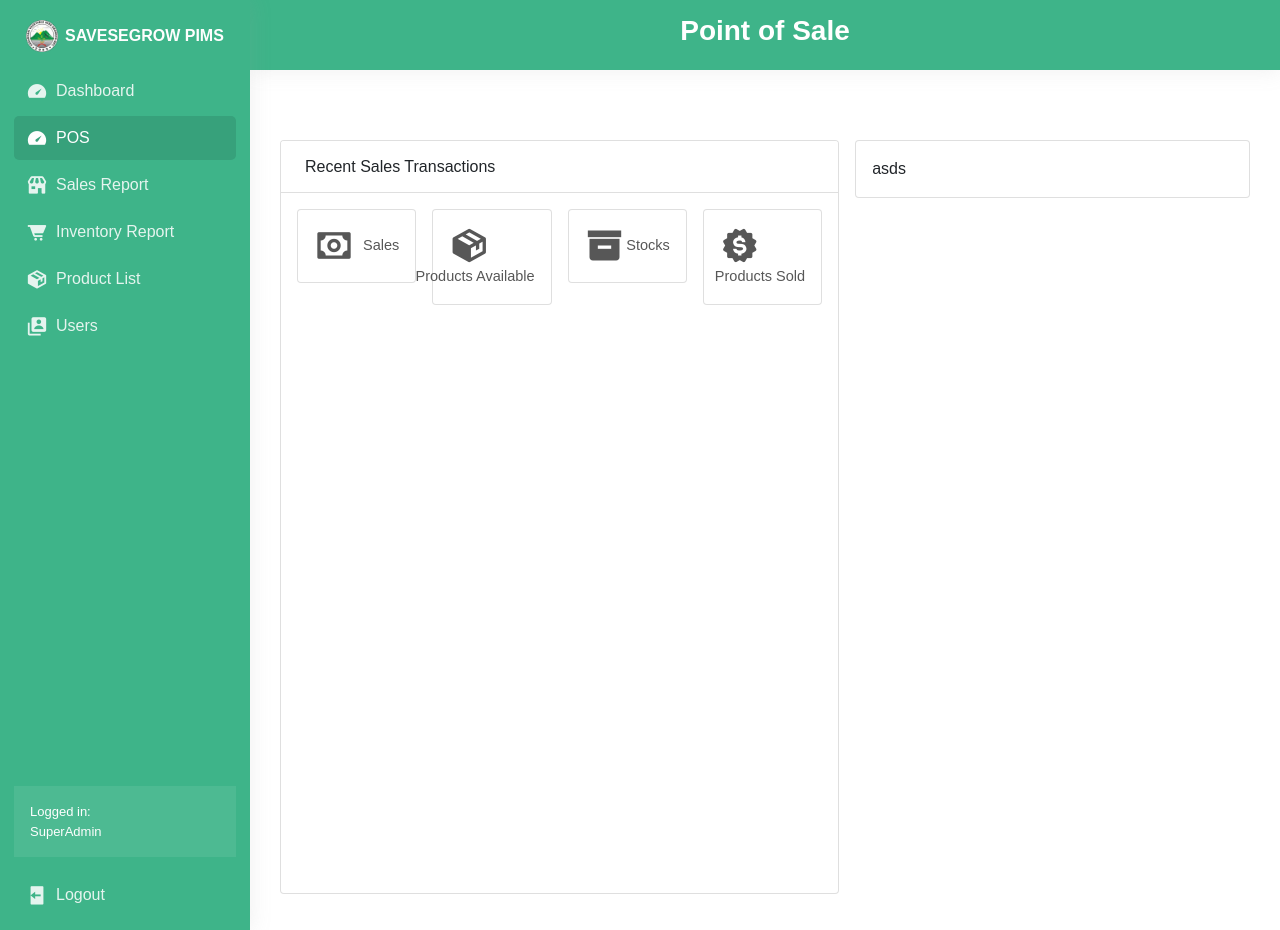
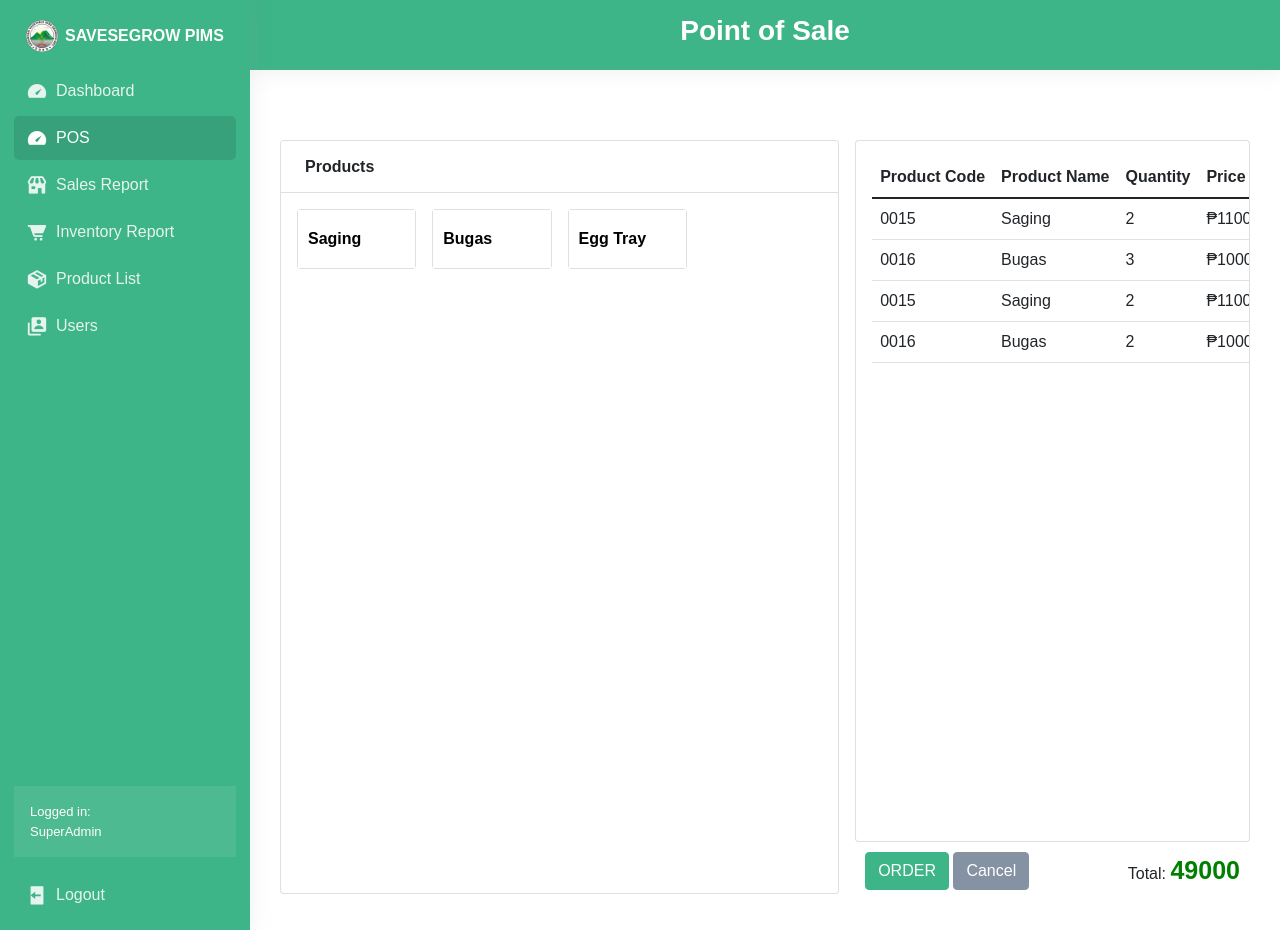
Before and after one commit to chruy-chruy/lou-geh, a PHP site: page /pos/ in a window 1280 px wide. Run offline with PHP 8.4, Linux system fonts and the light colour scheme; a user stored in the database is signed in; data comes from the database, SQL or seed files in the repository; both versions use the stored data as it was after the commit; some libraries are stand-ins or nearby versions.

Commit message:
pos design

```diff
--- a/assets/css/style.css
+++ b/assets/css/style.css
@@ -148,7 +148,8 @@ a {
   color: #fefefe !important;
 }
 
-.card-header, .card-footer {
+.card-header,
+.card-footer {
   background: white !important;
 }
 
@@ -171,7 +172,25 @@ th {
 .dashboard__card-title {
   font-size: 14.5px;
   white-space: nowrap;
-}/*# sourceMappingURL=style.css.map */
-
+} /*# sourceMappingURL=style.css.map */
 
 /* The Modal (background) */
+.products {
+  border: none;
+  color: white;
+  text-align: center;
+  text-decoration: none;
+  display: inline-block;
+  font-size: 16px;
+  transition-duration: 0.4s;
+  cursor: pointer;
+}
+.button1 {
+  background-color: white;
+  color: black;
+}
+
+.button1:hover {
+  background-color: #4f9645;
+  color: white;
+}
--- a/pos/index.php
+++ b/pos/index.php
@@ -1,97 +1,93 @@
 <?php
 $page = 'POS'; ?>
-<?php include '../includes/head.php'; ?>
+<?php include '../includes/head.php';
+  include "../db_conn.php"; ?>
 <!-- <script src="https://cdn.jsdelivr.net/npm/chart.js"></script> -->
-
 <main>
 
     <div class="row mt-4 g-3">
 
         <div class="col-lg-7 col-md-12">
-  <div class="card">
+            <div class="card ">
                 <div class="card-header">
-    <h6 class="m-2">Recent Sales Transactions</h6>
+                    <h6 class="m-2" style="font-weight: bold;">Products</h6>
                 </div>
-    <div class="card-body table-responsive"  style="max-width: 100%;
-  height: 700px; overflow: auto;">
+                <div class="card-body table-responsive" style="max-width: 100%; height: 700px; overflow: auto;">
                     <div class="row g-3 mb-3">
-
+                        <?php $squery = mysqli_query($conn,"SELECT * from items Where del_status != 'deleted'");
+                        while ($row = mysqli_fetch_array($squery)) { ?>
                         <div class="col-lg-3 col-md-6">
                             <div class="card dashboard__card">
+                                <!-- Trigger/Open The Modal -->
+                                <button class="products button1" data-toggle="modal"
+                                    data-target="#edit_<?php echo $row['item_number'];?>">
                                     <div class="card-body">
-        <div class="row">
-          <div class="col-lg-3 d-flex align-items-center">
-            <i class='bx bx-money fs-1'></i>
+                                        <div class="row" style="font-weight: bold;  font-family: Poppins, sans-serif">
+                                            <?php echo $row['name'];?>
                                         </div>
-        <div class="col d-flex flex-column align-items-end justify-content-center">
-          <p class="m-0 dashboard__card-title">Sales</p>
+                                    </div>
+                                </button>
+                                <?php  include "modal.php"; ?>
+                            </div>
+                        </div>
+                        <?php }?>
                     </div>
                 </div>
             </div>
         </div>
+        </form>
+        <div class="col-lg-5 col-md-12">
+            <div class="card">
+                <div class="card-body" style="height: 700px; overflow: auto;">
+                    <table class="table table-responsive" id="table">
+                        <thead>
+                            <tr>
+                                <th scope="col">Product Code</th>
+                                <th scope="col">Product Name</th>
+                                <th scope="col">Quantity</th>
+                                <th scope="col">Price</th>
+                                <th scope="col">Total</th>
+
+                            </tr>
+                        </thead>
+                        <tbody>
+                            <?php $squery = mysqli_query($conn,"SELECT * from pos");
+                            while ($row = mysqli_fetch_array($squery)) { ?>
+                            <tr>
+                                <td><?php echo $row['item_number']; ?></td>
+                                <td><?php echo $row['product_name']; ?></td>
+                                <td><?php echo $row['quantity']; ?></td>
+                                <td>&#8369;<?php echo $row['price']; ?></td>
+                                <td>&#8369;<?php echo $row['total_price']; ?></td>
+                            </tr>
+                            <?php }?>
+                        </tbody>
+                    </table>
                 </div>
+            </div>
+            <div class="footer" style=" padding: 10px">
+                <div style="float: right;">
+                    <span>Total:</span>
+                    <span id="total" style="color: green; font-weight: bold; font-size: 25px"><?php
+                 $squery = mysqli_query($conn,"SELECT sum(total_price) as total FROM pos");
+                 while ($row = mysqli_fetch_array($squery)) {
+                   echo $row['total'];
+                 }
 
-  <div class="col-lg-3 col-md-6">
-    <div class="card dashboard__card">
-      <div class="card-body">
-        <div class="row">
-          <div class="col-lg-3 d-flex align-items-center">
-            <i class='bx bxs-package fs-1'></i>
+          ?></span>
                 </div>
-        <div class="col d-flex flex-column align-items-end justify-content-center">
-          <p class="m-0 dashboard__card-title">Products Available</p>
+                <div>
+                    <button type="submit" class="btn btn-primary">ORDER</button>
+                    <button type="button" class="btn btn-secondary" data-dismiss="modal">Cancel</button>
                 </div>
             </div>
         </div>
     </div>
-  </div>
-
-  <div class="col-lg-3 col-md-6">
-    <div class="card dashboard__card">
-      <div class="card-body">
-        <div class="row">
-          <div class="col-lg-3 d-flex align-items-center">
-            <i class='bx bxs-box fs-1'></i>
-          </div>
-        <div class="col d-flex flex-column align-items-end justify-content-center">
-          <p class="m-0 dashboard__card-title">Stocks</p>
-        </div>
-        </div>
-      </div>
-    </div>
-  </div>
-
-  <div class="col-lg-3 col-md-6">
-    <div class="card dashboard__card">
-      <div class="card-body">
-        <div class="row">
-          <div class="col-lg-3 d-flex align-items-center">
-            <i class='bx bxs-badge-dollar fs-1'></i>
-          </div>
-        <div class="col d-flex flex-column align-items-end justify-content-center">
-          <p class="m-0 dashboard__card-title">Products Sold</p>
-        </div>
-        </div>
-      </div>
-    </div>
-  </div>
-
-</div>
-</div>
-</div>
-</div>
-
-  <div class="col-lg-5 col-md-12">
-    <div class="card">
-      <div class="card-body">
-        asds
-      </div>
-    </div>
-  </div>
-</div>
-
 </main>
 </body>
+
 </html>
 
-<script src="../assets/js/script_dashboard.js"></script>
+<script src="https://cdn.jsdelivr.net/npm/jquery@3.6.3/dist/jquery.slim.min.js"></script>
+<script src="https://cdn.jsdelivr.net/npm/popper.js@1.16.1/dist/umd/popper.min.js"></script>
+<script src="https://cdn.jsdelivr.net/npm/bootstrap@4.6.2/dist/js/bootstrap.bundle.min.js"></script>
--- /dev/null
+++ b/pos/modal.php
@@ -0,0 +1,57 @@
+  <!-- The Modal -->
+  <div class="modal fade" id="edit_<?php echo $row['item_number'];?>">
+      <div class="modal-dialog modal-dialog-centered modal-sm">
+          <div class="modal-content">
+
+              <!-- Modal Header -->
+              <div class="modal-header">
+                  <h4 class="modal-title" style="color: green; font-weight: bold;">
+                      <?php echo $row['name'];?></h4>
+                  <button type="button" class="close" data-dismiss="modal">&times;</button>
+              </div>
+
+              <!-- Modal body -->
+              <div class="modal-body">
+
+                  <form name="modal" method="post" action="insert-item.php" style="font-size: 18px;">
+
+
+                      <div class="col-12">
+                          <label class="form-label" style="color: black; font-weight: bold;">Product Code :
+                              <?php echo $row['item_number'];?></label>
+                          <input hidden type="text" id="item_number" name="item_number"
+                              value="<?php echo $row['item_number'];?>" required>
+                          <input hidden type="text" id="name" name="name" value="<?php echo $row['name'];?>" required>
+                      </div>
+
+                      <div class="col-12">
+                          <label class="form-label" style="color: black; font-weight: bold;">Price :
+                              &#8369;<?php echo $row['selling_price'];?> </label>
+                          <input hidden type="text" id="selling_price" name="selling_price"
+                              value="<?php echo $row['selling_price'];?>" required>
+                      </div>
+
+                      <div class="col-12">
+                          <label class="form-label" style="color: black; font-weight: bold; "> Stock Left :</label>
+                          <span style="color:red"><?php echo $row['quantity'];?></span>
+                          <input hidden type="text" id="stock" name="stock" value="<?php echo $row['quantity'];?>"
+                              required>
+                      </div>
+
+                      <div class="col-12">
+                          <label class="form-label" style="color: black; font-weight: bold;"> Quantity :</label>
+                          <br>
+                          <input type="number" id="quantity" name="quantity" style=" width: 100%; text-align:center;"
+                              required autofocus>
+                      </div>
+              </div>
+
+              <!-- Modal footer -->
+              <div class="modal-footer">
+                  <button type="submit" class="btn btn-primary">Add</button>
+                  <button type="button" class="btn btn-secondary" data-dismiss="modal">Close</button>
+              </div>
+              </form>
+          </div>
+      </div>
+  </div>
```
Also changed, not shown: database/inventory.sql (added, +303 -0 lines), pos/insert-item.php (added, +29 -0 lines), pos/test.html (added, +109 -0 lines), products/add-product.php (+6 -12 lines), products/index.php (+3 -4 lines). Lines whose indentation alone changed are shown as unchanged.
